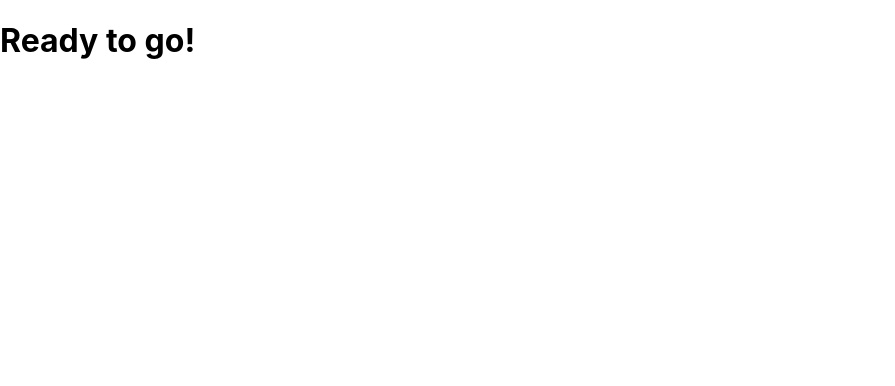
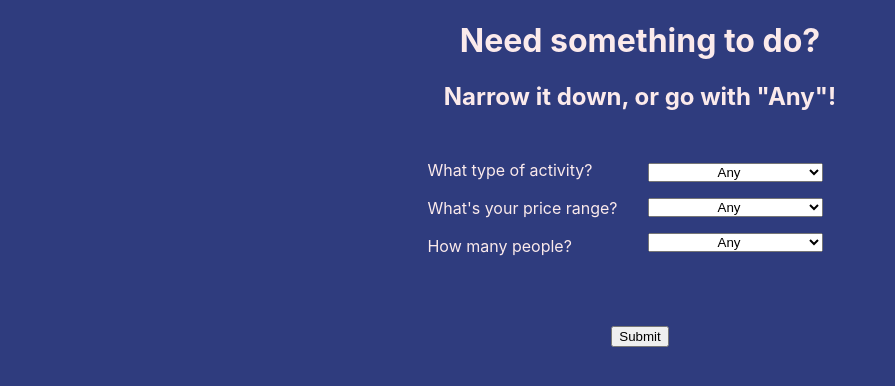
Before and after one commit to nobrayn/im-bored, a React (Create React App) app: page / in a window 1280 px wide. Shown: the top 386 px of the page, without its empty margins (0-895 px from the left). Built offline with nearby package versions, Linux system fonts and the light colour scheme.

Commit message:
set up selects

```diff
--- a/package.json
+++ b/package.json
@@ -6,6 +6,7 @@
     "@testing-library/jest-dom": "^5.16.5",
     "@testing-library/react": "^13.4.0",
     "@testing-library/user-event": "^13.5.0",
+    "axios": "^1.3.0",
     "react": "^18.2.0",
     "react-dom": "^18.2.0",
     "react-scripts": "5.0.1",
--- a/public/index.html
+++ b/public/index.html
@@ -2,7 +2,7 @@
 <html lang="en">
   <head>
     <meta charset="utf-8" />
-    <link rel="icon" href="%PUBLIC_URL%/favicon.ico" />
+    <!-- <link rel="icon" href="%PUBLIC_URL%/favicon.ico" /> -->
     <meta name="viewport" content="width=device-width, initial-scale=1" />
     <meta name="theme-color" content="#000000" />
     <meta
@@ -24,7 +24,7 @@
       work correctly both with client-side routing and a non-root public URL.
       Learn how to configure a non-root public URL by running `npm run build`.
     -->
-    <title>React App</title>
+    <title>Bored App</title>
   </head>
   <body>
     <noscript>You need to enable JavaScript to run this app.</noscript>
--- /dev/null
+++ b/src/App.css
@@ -0,0 +1,35 @@
+body {
+  text-align: center;
+  background-color: #2F3C7E;
+  color: #FBEAEB;
+}
+
+.formContainer {
+  display: flex;
+  flex-direction: row;
+  justify-content: center;
+  align-items: center;
+  margin: 40px 0 60px 0;
+}
+
+.formLeft {
+  display: flex;
+  flex-direction: column;
+}
+
+.formRight {
+  display: flex;
+  flex-direction: column;
+}
+
+label {
+  display: inline-block;
+  width: fit-content;
+  margin: 9px 30px 9px 0px;
+}
+
+select {
+  width: 175px;
+  margin: 8px 30px 8px 0px;
+  text-align: center;
+}
--- a/src/App.js
+++ b/src/App.js
@@ -1,8 +1,86 @@
+import { useEffect, useState } from 'react';
+import axios from 'axios';
+
+import './App.css'
 
 function App() {
+
+  // Querying boredAPI
+    // Currently is returning random "receational" type
+  // useEffect(() => {
+  //   // query boredAPI
+  //   const fetchData = async () => {
+  //     // construct base URL
+  //     const url = new URL('http://www.boredapi.com/api/activity?');
+  //     // adding chosen parameters
+  //     url.search = new URLSearchParams({
+  //       type: 'recreational',
+  //     });
+
+  //     // try/catch for error handling
+  //     try {
+  //       const data = await axios.get(url);
+  //       // console.log(data.data.activity)
+  //       const response = (data.data.activity);
+  //       console.log(response)
+  //     } catch (error) {
+  //       // err handle
+  //       console.log('error, dingus')
+  //     }
+  //   }
+  //   fetchData();
+
+  // }, [])
+
   return (
     <div className="App">
-      <h1>Ready to go!</h1>
+      <h1>Need something to do?</h1>
+      <h2>Narrow it down, or go with "Any"!</h2>
+        <form action="" className="userSelects">
+          <div className="formContainer">
+            <div className="formLeft">
+              <label htmlFor="activityType">What type of activity?</label>
+              <label htmlFor="priceRange">What's your price range?</label>
+              <label htmlFor="people">How many people?</label>
+            </div>
+
+            <div className="formRight">
+              <div className="block">
+                <select name="activityType" id="activityType">
+                  <option value="initial" selected>Any</option>
+                  <option value="education">Education</option>
+                  <option value="recreational">Recreational</option>
+                  <option value="social">Social</option>
+                  <option value="diy">DIY</option>
+                  <option value="charity">Charity</option>
+                  <option value="cooking">Cooking</option>
+                  <option value="music">Music</option>
+                  <option value="busywork">Busywork</option>
+                </select>
+              </div>
+
+              <div className="block">
+                <select name="priceRange" id="priceRange">
+                  <option value="initial" selected>Any</option>
+                  <option value="free">Free</option>
+                  <option value="cheap">Cheap</option>
+                  <option value="notCheap">Not so cheap</option>
+                </select>
+              </div>
+
+              <div className="block">
+                <select name="people" id="people">
+                  <option value="initial" selected>Any</option>
+                  <option value="solo">Just you</option>
+                  <option value="duo">You and a friend</option>
+                  <option value="group">You and some friends</option>
+                </select>
+              </div>
+            </div> {/* end of formRight */}
+          </div> {/* end of formContainer */}
+
+          <button className="submit">Submit</button>
+        </form>
     </div>
   );
 }
```
Also changed, not shown: 1 other file (tests, documents, lock files or other folders).
